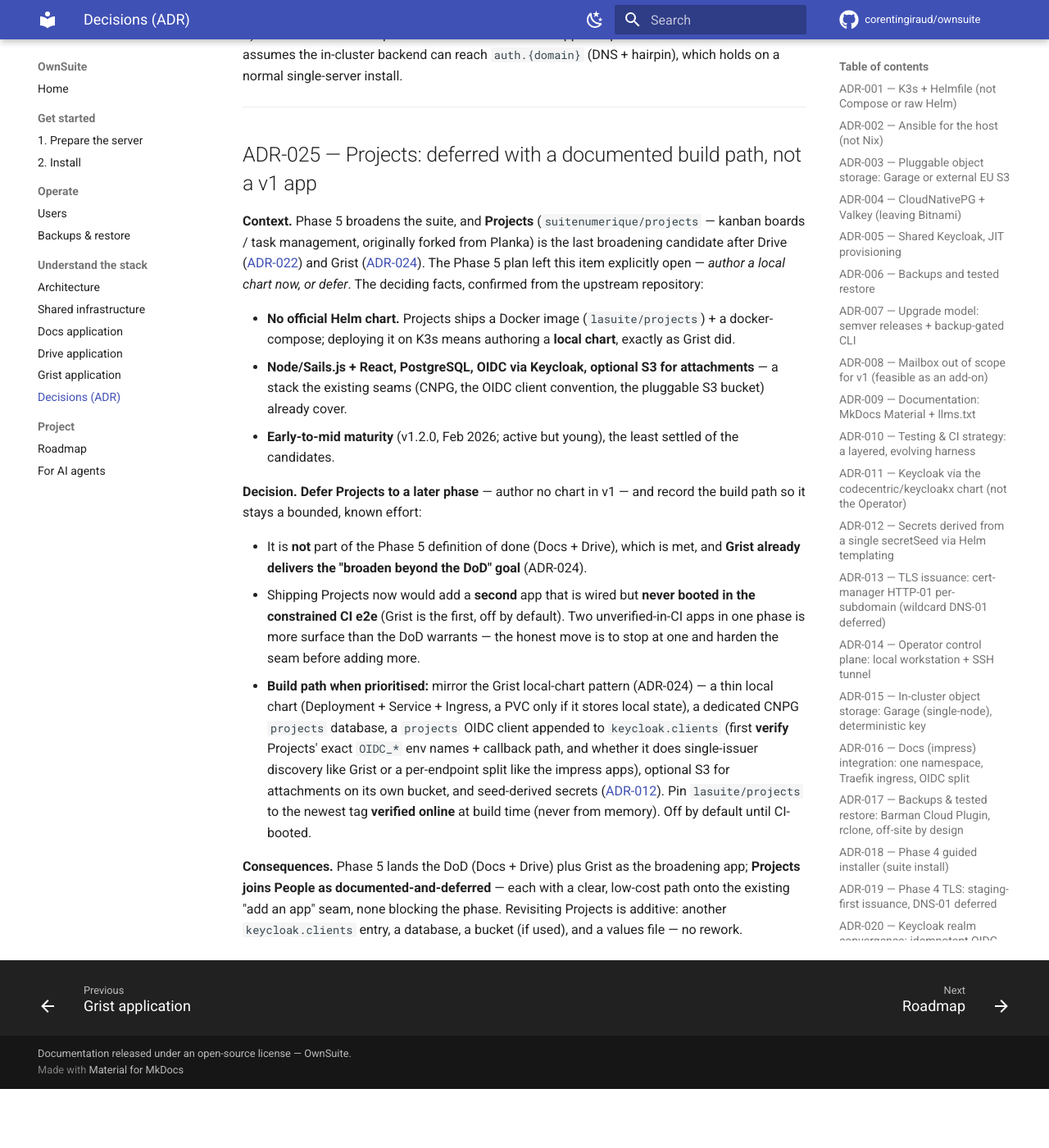
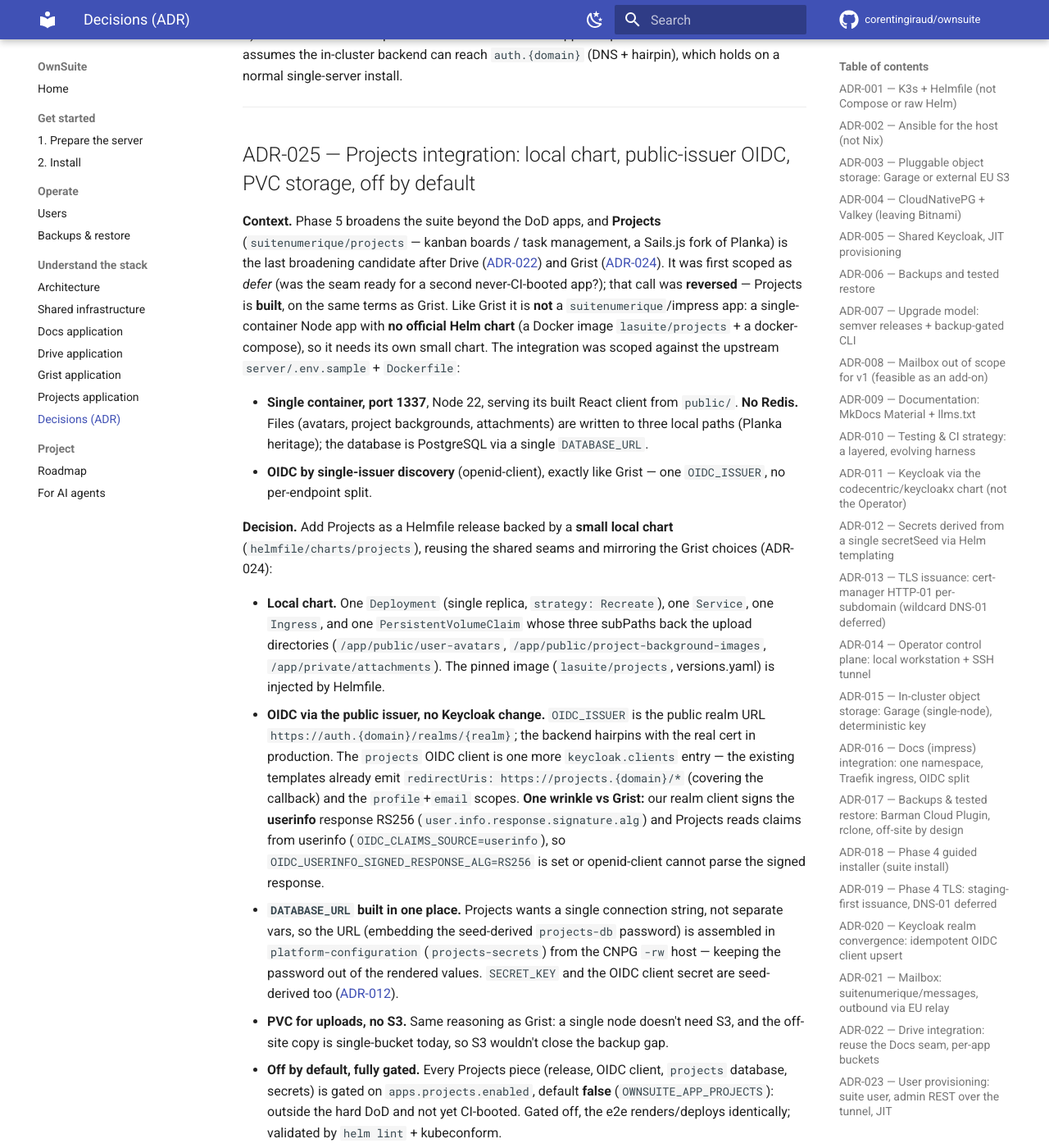
Before and after one commit to corentingiraud/ownsuite, an MkDocs documentation site: the page built from docs/understand/decisions.md, in a window 1280 px wide and 1400 px high, scrolled down 18356 px. Shown: the whole window at 82% size. Built offline with MkDocs 1.6.1 and Material for MkDocs 9.7.7, drawn with Linux system fonts in a browser that asks for light colours; comment, search, counter and statistics services are not loaded; before the commit the page ends 19684 px from its top, so only the background shows below that; some of the changed text lies outside the part shown.

Commit message:
feat(projects): add Projects app — local chart, public-issuer OIDC, PVC (ADR-025) (#18)
Projects (suitenumerique/projects, kanban) broadens the suite beyond the DoD. It is
a Sails.js fork of Planka — a single-container Node app (port 1337, no official Helm
chart), so it ships a thin local chart (charts/projects): one Deployment (Recreate)
+ Service + Ingress + a PVC whose three subPaths back its upload dirs (avatars,
project backgrounds, attachments). The database is a dedicated CNPG `projects`
database; login is Keycloak OIDC. No Redis, no S3 on a single node.

Mirrors the Grist choices (ADR-025), reversing the earlier defer:
- OIDC by single public issuer (openid-client discovery), like Grist — no
  shared-Keycloak change; the existing client template already emits the right
  redirectUris + scopes. Our realm client signs userinfo RS256 and Projects reads
  claims from userinfo, so OIDC_USERINFO_SIGNED_RESPONSE_ALG=RS256 is set.
- Projects wants a single DATABASE_URL, so platform-configuration builds it
  (embedding the seed-derived projects-db password) from the CNPG -rw host, keeping
  the password out of the rendered values. SECRET_KEY + OIDC secret seed-derived.
- Uploads on a PVC (no S3: single node; object-backup is single-bucket today).

Off by default, fully gated on apps.projects.enabled (OWNSUITE_APP_PROJECTS):
outside the hard DoD and not yet CI-booted, so the e2e renders/deploys identically.
Validated by helm lint + kubeconform on both default and Projects-on renders.

Image pinned to lasuite/projects 1.27.10 (verified on Docker Hub). The OIDC env was
wired from the upstream server/.env.sample + our RS256 Keycloak — the first real
deployment should confirm login.

```diff
--- a/docs/understand/decisions.md
+++ b/docs/understand/decisions.md
@@ -765,42 +765,56 @@
 
 ---
 
-## ADR-025 — Projects: deferred with a documented build path, not a v1 app
+## ADR-025 — Projects integration: local chart, public-issuer OIDC, PVC storage, off by default
 
-**Context.** Phase 5 broadens the suite, and **Projects** (`suitenumerique/projects` — kanban
-boards / task management, originally forked from Planka) is the last broadening candidate after
-Drive ([ADR-022](#adr-022-drive-integration-reuse-the-docs-seam-per-app-buckets)) and Grist
+**Context.** Phase 5 broadens the suite beyond the DoD apps, and **Projects**
+(`suitenumerique/projects` — kanban boards / task management, a Sails.js fork of Planka) is the
+last broadening candidate after Drive
+([ADR-022](#adr-022-drive-integration-reuse-the-docs-seam-per-app-buckets)) and Grist
 ([ADR-024](#adr-024-grist-integration-local-chart-public-issuer-oidc-pvc-storage-off-by-default)).
-The Phase 5 plan left this item explicitly open — *author a local chart now, or defer*. The
-deciding facts, confirmed from the upstream repository:
+It was first scoped as *defer* (was the seam ready for a second never-CI-booted app?); that call
+was **reversed** — Projects is **built**, on the same terms as Grist. Like Grist it is **not** a
+`suitenumerique`/impress app: a single-container Node app with **no official Helm chart** (a Docker
+image `lasuite/projects` + a docker-compose), so it needs its own small chart. The integration was
+scoped against the upstream `server/.env.sample` + `Dockerfile`:
 
-- **No official Helm chart.** Projects ships a Docker image (`lasuite/projects`) + a
-  docker-compose; deploying it on K3s means authoring a **local chart**, exactly as Grist did.
-- **Node/Sails.js + React, PostgreSQL, OIDC via Keycloak, optional S3 for attachments** — a stack
-  the existing seams (CNPG, the OIDC client convention, the pluggable S3 bucket) already cover.
-- **Early-to-mid maturity** (v1.2.0, Feb 2026; active but young), the least settled of the
-  candidates.
+- **Single container, port 1337**, Node 22, serving its built React client from `public/`. **No
+  Redis.** Files (avatars, project backgrounds, attachments) are written to three local paths
+  (Planka heritage); the database is PostgreSQL via a single `DATABASE_URL`.
+- **OIDC by single-issuer discovery** (openid-client), exactly like Grist — one `OIDC_ISSUER`, no
+  per-endpoint split.
 
-**Decision.** **Defer Projects to a later phase** — author no chart in v1 — and record the build
-path so it stays a bounded, known effort:
+**Decision.** Add Projects as a Helmfile release backed by a **small local chart**
+(`helmfile/charts/projects`), reusing the shared seams and mirroring the Grist choices (ADR-024):
 
-- It is **not** part of the Phase 5 definition of done (Docs + Drive), which is met, and **Grist
-  already delivers the "broaden beyond the DoD" goal** (ADR-024).
-- Shipping Projects now would add a **second** app that is wired but **never booted in the
-  constrained CI e2e** (Grist is the first, off by default). Two unverified-in-CI apps in one
-  phase is more surface than the DoD warrants — the honest move is to stop at one and harden the
-  seam before adding more.
-- **Build path when prioritised:** mirror the Grist local-chart pattern (ADR-024) — a thin local
-  chart (Deployment + Service + Ingress, a PVC only if it stores local state), a dedicated CNPG
-  `projects` database, a `projects` OIDC client appended to `keycloak.clients` (first **verify**
-  Projects' exact `OIDC_*` env names + callback path, and whether it does single-issuer discovery
-  like Grist or a per-endpoint split like the impress apps), optional S3 for attachments on its
-  own bucket, and seed-derived secrets
-  ([ADR-012](#adr-012-secrets-derived-from-a-single-secretseed-via-helm-templating)). Pin
-  `lasuite/projects` to the newest tag **verified online** at build time (never from memory). Off
-  by default until CI-booted.
+- **Local chart.** One `Deployment` (single replica, `strategy: Recreate`), one `Service`, one
+  `Ingress`, and one `PersistentVolumeClaim` whose three subPaths back the upload directories
+  (`/app/public/user-avatars`, `/app/public/project-background-images`, `/app/private/attachments`).
+  The pinned image (`lasuite/projects`, versions.yaml) is injected by Helmfile.
+- **OIDC via the public issuer, no Keycloak change.** `OIDC_ISSUER` is the public realm URL
+  `https://auth.{domain}/realms/{realm}`; the backend hairpins with the real cert in production.
+  The `projects` OIDC client is one more `keycloak.clients` entry — the existing templates already
+  emit `redirectUris: https://projects.{domain}/*` (covering the callback) and the `profile`+`email`
+  scopes. **One wrinkle vs Grist:** our realm client signs the **userinfo** response RS256
+  (`user.info.response.signature.alg`) and Projects reads claims from userinfo
+  (`OIDC_CLAIMS_SOURCE=userinfo`), so `OIDC_USERINFO_SIGNED_RESPONSE_ALG=RS256` is set or
+  openid-client cannot parse the signed response.
+- **`DATABASE_URL` built in one place.** Projects wants a single connection string, not separate
+  vars, so the URL (embedding the seed-derived `projects-db` password) is assembled in
+  `platform-configuration` (`projects-secrets`) from the CNPG `-rw` host — keeping the password out
+  of the rendered values. `SECRET_KEY` and the OIDC client secret are seed-derived too
+  ([ADR-012](#adr-012-secrets-derived-from-a-single-secretseed-via-helm-templating)).
+- **PVC for uploads, no S3.** Same reasoning as Grist: a single node doesn't need S3, and the
+  off-site copy is single-bucket today, so S3 wouldn't close the backup gap.
+- **Off by default, fully gated.** Every Projects piece (release, OIDC client, `projects`
+  database, secrets) is gated on `apps.projects.enabled`, default **false**
+  (`OWNSUITE_APP_PROJECTS`): outside the hard DoD and not yet CI-booted. Gated off, the e2e
+  renders/deploys identically; validated by `helm lint` + kubeconform.
 
-**Consequences.** Phase 5 lands the DoD (Docs + Drive) plus Grist as the broadening app;
-**Projects joins People as documented-and-deferred** — each with a clear, low-cost path onto the
-existing "add an app" seam, none blocking the phase. Revisiting Projects is additive: another
-`keycloak.clients` entry, a database, a bucket (if used), and a values file — no rework.
+**Consequences.** A non-profit gets Projects over HTTPS with real SSO by flipping one flag,
+reusing Keycloak + CNPG with no new infrastructure. **Honest limits, with upgrade paths:** the
+uploads PVC is **not** off-site-backed (the same gap as Grist's PVC / Drive's bucket), and Projects
+is **template/lint-validated, not yet CI-booted** — its OIDC env was wired from the upstream sample
++ our RS256 Keycloak, so the first real deployment should confirm login end to end. People remains
+the only documented-and-deferred item; the "add an app" seam now hosts Docs, Drive, Grist and
+Projects without forking.
--- a/mkdocs.yml
+++ b/mkdocs.yml
@@ -93,6 +93,7 @@
           - understand/docs.md: Docs application (SSO, S3 storage, real-time collaboration) wired to the foundation.
           - understand/drive.md: Drive application (file manager) wired to the same foundation; per-app DB/bucket/OIDC client.
           - understand/grist.md: Grist application (spreadsheets-as-database) — local chart, public-issuer OIDC, PVC storage; off by default.
+          - understand/projects.md: Projects application (kanban / task boards) — local chart, public-issuer OIDC, PVC uploads; off by default.
           - understand/decisions.md: Architecture Decision Records (ADR) and their rationale.
         Project:
           - project/roadmap.md: Project phases and definition of done.
@@ -124,6 +125,7 @@
       - Docs application: understand/docs.md
       - Drive application: understand/drive.md
       - Grist application: understand/grist.md
+      - Projects application: understand/projects.md
       - Decisions (ADR): understand/decisions.md
   - Project:
       - Roadmap: project/roadmap.md
```
Also changed, not shown: AGENTS.md (+1 -1 lines), ROADMAP.md (+1 -1 lines), docs/project/roadmap.md (+5 -4 lines), docs/understand/projects.md (added, +77 -0 lines), 13 other files.
